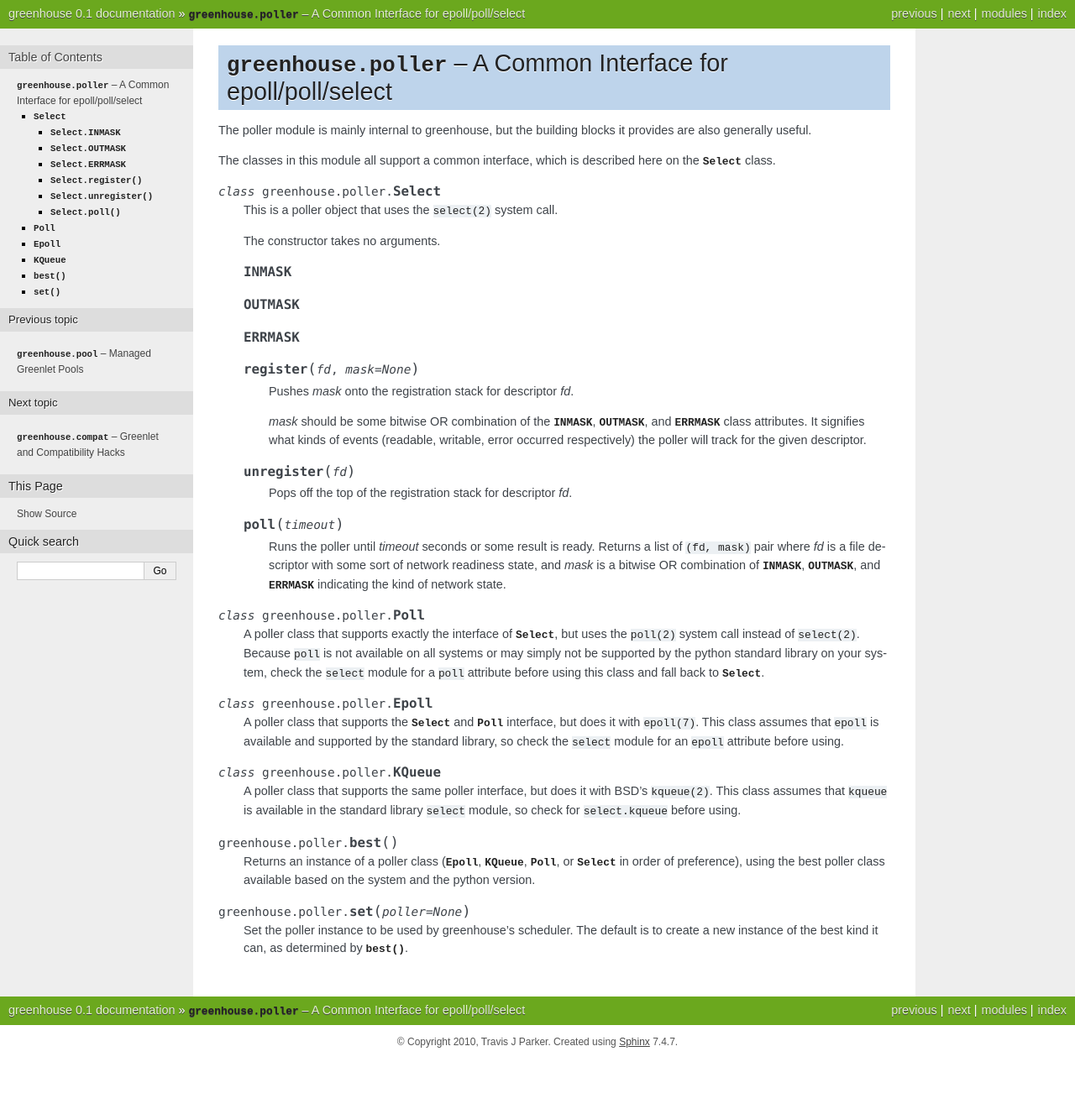
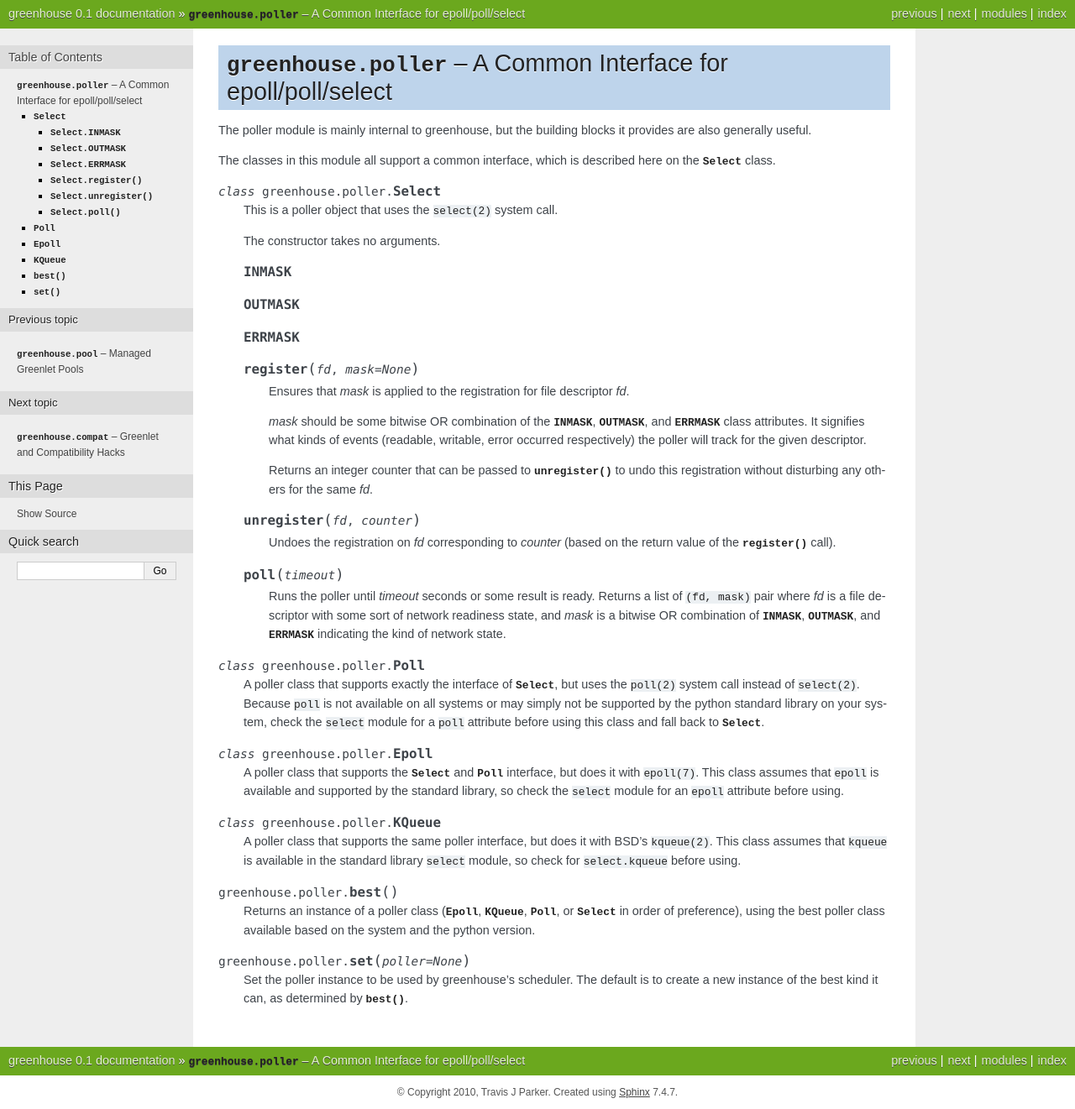
Before and after one commit to teepark/greenhouse, a Sphinx documentation site: the page built from docs/source/greenhouse/poller.rst, in a window 1280 px wide. Shown: the whole page at 84% size. Built offline with Sphinx 7.4.7, drawn with Linux system fonts in a browser that asks for light colours; before the commit the page ends 1261 px from its top, so only the background shows below that.

Commit message:
fixed issue #4
now the return value of poller.register() has to be passed as another argument
to poller.unregister() so it knows which one is being referred to.

updated tests and docs accordingly.

finally, also took this refactoring opportunity to make the kqueue poller only
apply the eventmask *diff*, rather than unregistering everything and
reregistering what we now need (as the poll and epoll pollers have to).

```diff
--- a/docs/source/greenhouse/poller.rst
+++ b/docs/source/greenhouse/poller.rst
@@ -25,16 +25,21 @@ here on the :class:`Select` class.
 
     .. method:: register(fd, mask=None)
 
-        Pushes *mask* onto the registration stack for descriptor *fd*.
+        Ensures that *mask* is applied to the registration for file descriptor
+        *fd*.
 
         *mask* should be some bitwise OR combination of the :attr:`INMASK`,
         :attr:`OUTMASK`, and :attr:`ERRMASK` class attributes. It signifies
         what kinds of events (readable, writable, error occurred respectively)
         the poller will track for the given descriptor.
 
-    .. method:: unregister(fd)
+        Returns an integer counter that can be passed to :meth:`unregister` to
+        undo this registration without disturbing any others for the same *fd*.
 
-        Pops off the top of the registration stack for descriptor *fd*.
+    .. method:: unregister(fd, counter)
+
+        Undoes the registration on *fd* corresponding to *counter* (based on
+        the return value of the :meth:`register` call).
 
     .. method:: poll(timeout)
 
```
Also changed, not shown: 4 other files.
